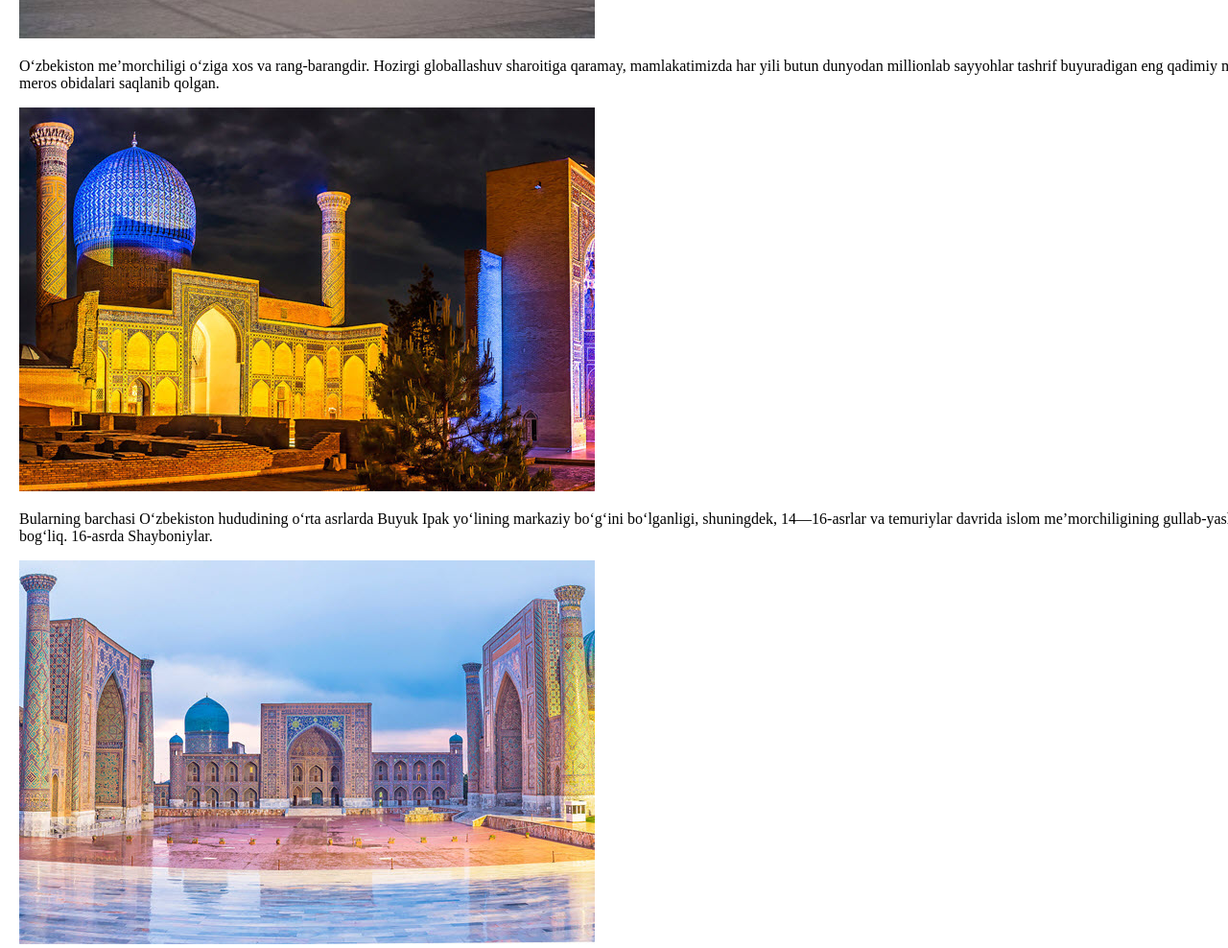
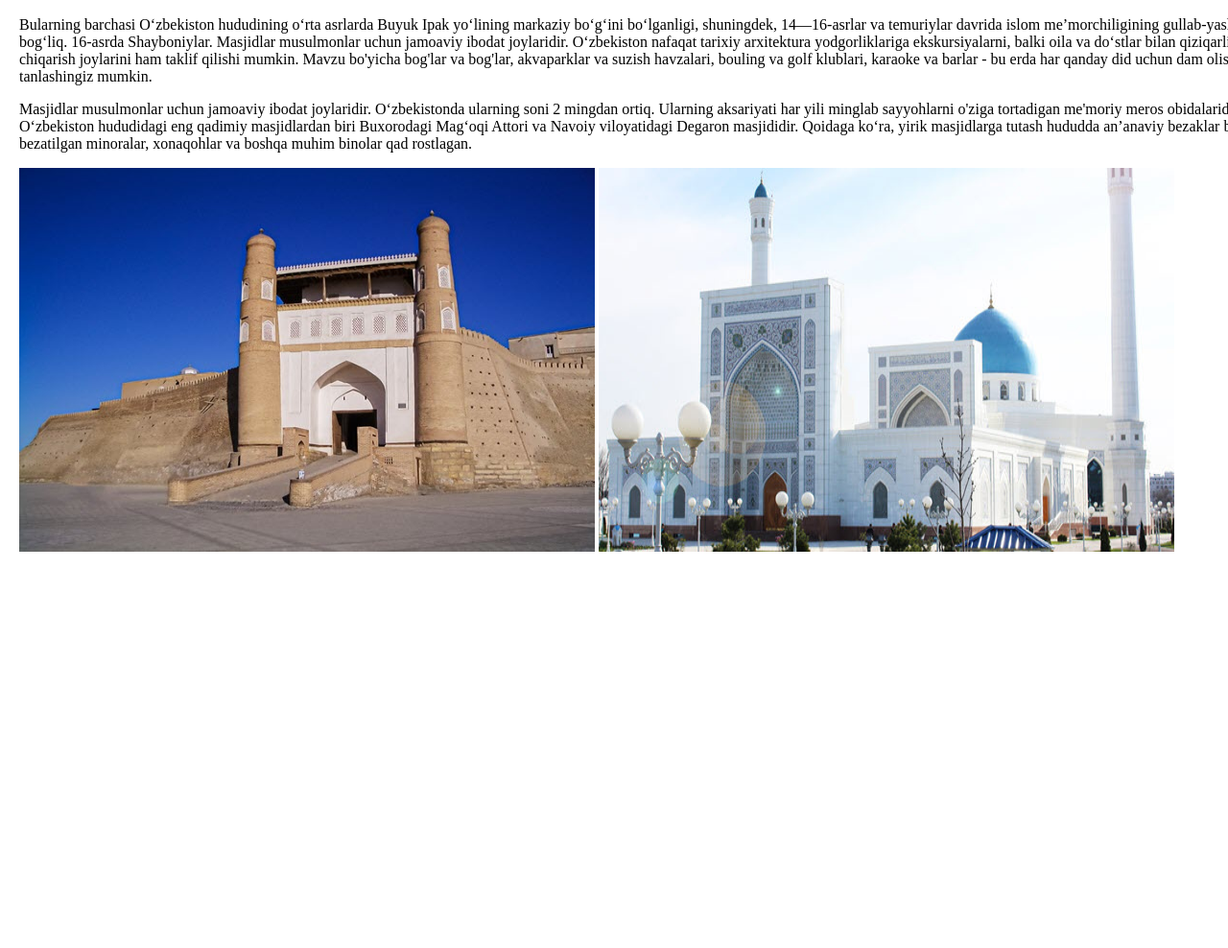
Before and after one commit to Muhammadaziz-Tolqinboyev/teamwork, a plain HTML site: page index.html in a window 1280 px wide. Shown: the part 657-1645 px from the top of the page at 96% size. After the commit the page ends 1236 px from the top, so only its background shows below. Drawn offline with Linux system fonts and the light colour scheme.

Commit message:
Add tag in html

```diff
--- a/index.html
+++ b/index.html
@@ -16,12 +16,15 @@
   <section class="ozbekston">
     <div class="container">
       <p class="">O‘zbekiston qadimiy tarix va boy madaniyatga ega davlatdir. Boy meʼmoriy meros, son-sanoqsiz tarixiy obidalar, sharqona bozorlar va zamonaviy savdo markazlari, noyob qoʻriqxonalar va tabiiy bogʻlar, sanatoriylar va dam olish maskanlari – mamlakatimizda har kim oʻzi uchun nimadir koʻrishi va qayerda dam olishi mumkin.</p>
-      <img src="./images/jomiy.png" alt="">
-      <p class="">O‘zbekiston me’morchiligi o‘ziga xos va rang-barangdir. Hozirgi globallashuv sharoitiga qaramay, mamlakatimizda har yili butun dunyodan millionlab sayyohlar tashrif buyuradigan eng qadimiy me’moriy meros obidalari saqlanib qolgan. </p>
-      <img src="./images/maqbarasi.png" alt="">
-      <p class="">Bularning barchasi Oʻzbekiston hududining oʻrta asrlarda Buyuk Ipak yoʻlining markaziy boʻgʻini boʻlganligi, shuningdek, 14—16-asrlar va temuriylar davrida islom meʼmorchiligining gullab-yashnashi bilan bogʻliq. 16-asrda Shayboniylar.</p>
-      <img src="./images/samarqand.png" alt="">
-    </div>
-  </section>
-</body>
-</html>
+      <img src="./images/samarqand.png" alt="" width="600px" height="400px">
+      <img src="./images/maqbarasi.png" alt="" width="600px" height="400px">
+      <p class="">Bularning barchasi Oʻzbekiston hududining oʻrta asrlarda Buyuk Ipak yoʻlining markaziy boʻgʻini boʻlganligi, shuningdek, 14—16-asrlar va temuriylar davrida islom meʼmorchiligining gullab-yashnashi bilan bogʻliq. 16-asrda Shayboniylar. Masjidlar musulmonlar uchun jamoaviy ibodat joylaridir.
+        O‘zbekiston nafaqat tarixiy arxitektura yodgorliklariga ekskursiyalarni, balki oila va do‘stlar bilan qiziqarli hordiq chiqarish joylarini ham taklif qilishi mumkin. Mavzu bo'yicha bog'lar va bog'lar, akvaparklar va suzish havzalari, bouling va golf klublari, karaoke va barlar - bu erda har qanday did uchun dam olish uchun joy tanlashingiz mumkin.</p>
+        <p class="">Masjidlar musulmonlar uchun jamoaviy ibodat joylaridir. O‘zbekistonda ularning soni 2 mingdan ortiq. Ularning aksariyati har yili minglab sayyohlarni o'ziga tortadigan me'moriy meros obidalaridir. Oʻzbekiston hududidagi eng qadimiy masjidlardan biri Buxorodagi Magʻoqi Attori va Navoiy viloyatidagi Degaron masjididir. Qoidaga koʻra, yirik masjidlarga tutash hududda anʼanaviy bezaklar bilan bezatilgan minoralar, xonaqohlar va boshqa muhim binolar qad rostlagan.</p>
+        <img src="./images/jomiy.png" alt="" width="600px" height="400px">
+        <img src="./images/image.png" alt="" width="600px" height="400px">
+
+      </div>
+    </section>
+  </body>
+  </html>
```
Also changed, not shown: images/image.png (added).
